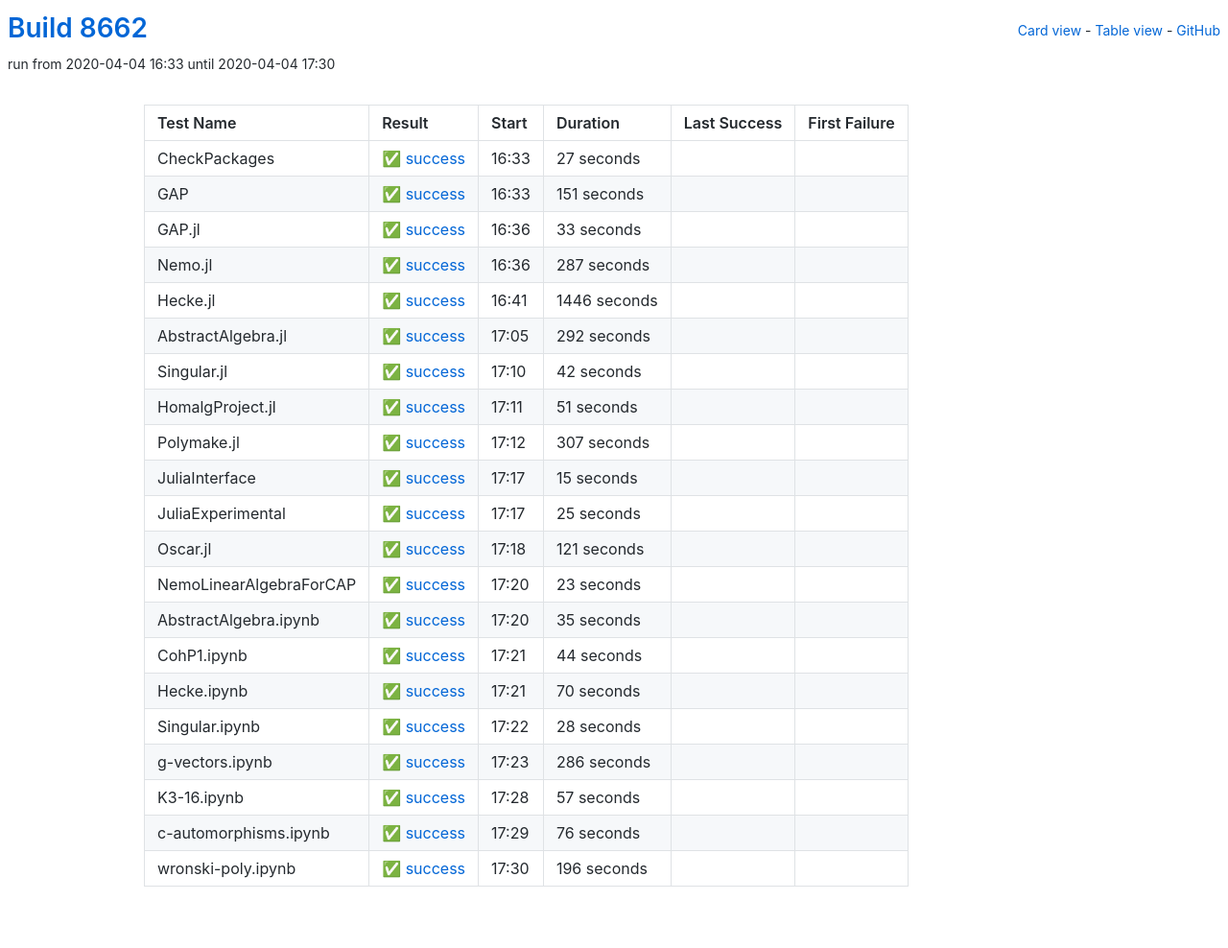
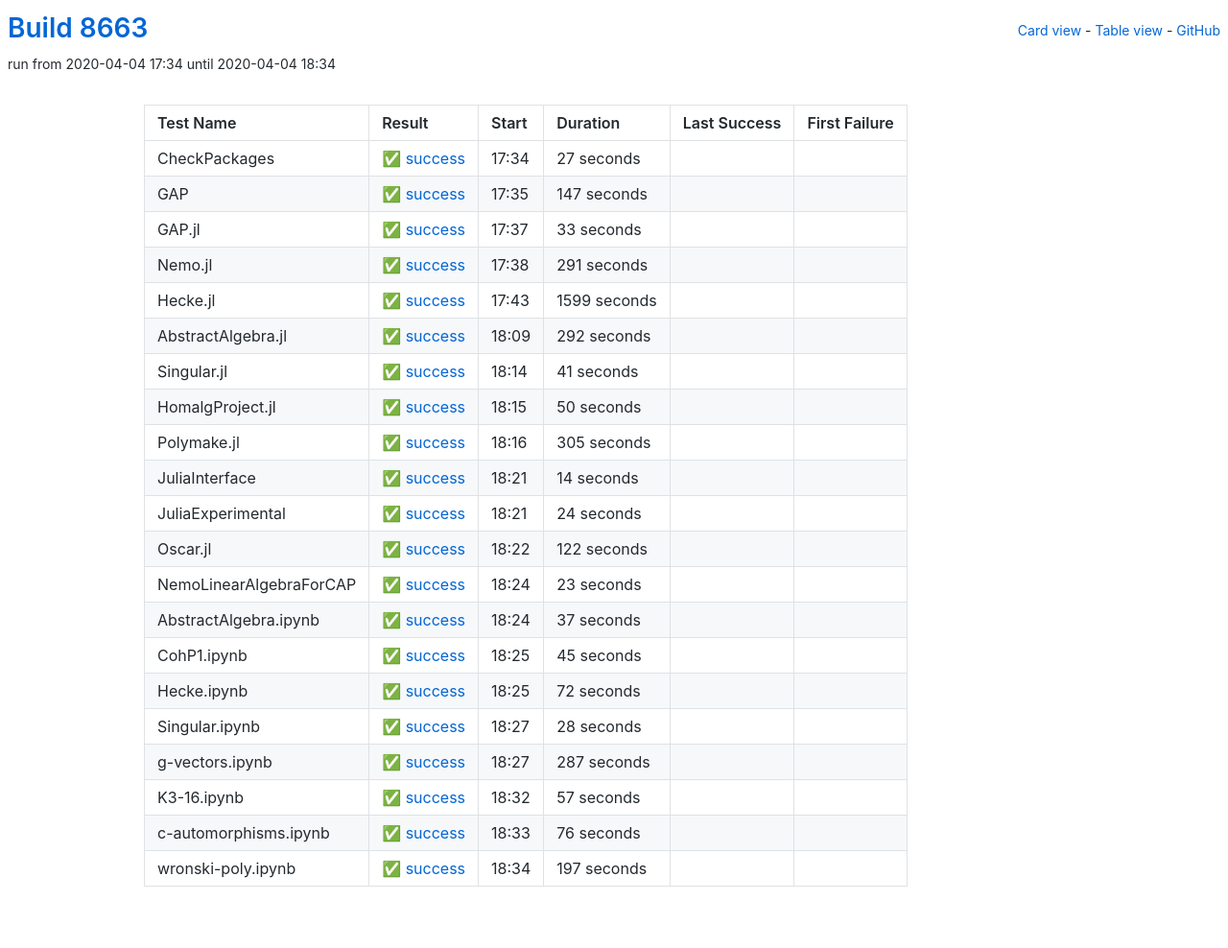
Before and after one commit to oscar-system/oscar-ci-status, a Jekyll site: the page built from table.html, in a window 1280 px wide. Shown: the whole page at 96% size. Built offline with Jekyll 4.4.1, drawn with Linux system fonts in a browser that asks for light colours.

Commit message:
Build 8663

```diff
--- a/_data/ci.yml
+++ b/_data/ci.yml
@@ -1,5 +1,5 @@
-build: 8662
-build_url: https://oscarci.mathematik.uni-kl.de/job/oscar/8662/
+build: 8663
+build_url: https://oscarci.mathematik.uni-kl.de/job/oscar/8663/
 job: oscar
 tests:
 - duration: 27
@@ -8,20 +8,20 @@
   first_failure_url: null
   last_success: false
   last_success_url: null
-  log: https://oscarci.mathematik.uni-kl.de/job/oscar/8662/artifact/logs/build-8662/CheckPackages.log
+  log: https://oscarci.mathematik.uni-kl.de/job/oscar/8663/artifact/logs/build-8663/CheckPackages.log
   name: CheckPackages
-  start: 2020-04-04 16:33
+  start: 2020-04-04 17:34
   status: success
   success: true
-- duration: 151
+- duration: 147
   exitcode: 0
   first_failure: false
   first_failure_url: null
   last_success: false
   last_success_url: null
-  log: https://oscarci.mathematik.uni-kl.de/job/oscar/8662/artifact/logs/build-8662/GAP.log
+  log: https://oscarci.mathematik.uni-kl.de/job/oscar/8663/artifact/logs/build-8663/GAP.log
   name: GAP
-  start: 2020-04-04 16:33
+  start: 2020-04-04 17:35
   status: success
   success: true
 - duration: 33
@@ -30,9 +30,163 @@
   first_failure_url: null
   last_success: false
   last_success_url: null
-  log: https://oscarci.mathematik.uni-kl.de/job/oscar/8662/artifact/logs/build-8662/GAP.jl.log
+  log: https://oscarci.mathematik.uni-kl.de/job/oscar/8663/artifact/logs/build-8663/GAP.jl.log
   name: GAP.jl
-  start: 2020-04-04 16:36
+  start: 2020-04-04 17:37
+  status: success
+  success: true
+- duration: 291
+  exitcode: 0
+  first_failure: false
+  first_failure_url: null
+  last_success: false
+  last_success_url: null
+  log: https://oscarci.mathematik.uni-kl.de/job/oscar/8663/artifact/logs/build-8663/Nemo.jl.log
+  name: Nemo.jl
+  start: 2020-04-04 17:38
+  status: success
+  success: true
+- duration: 1599
+  exitcode: 0
+  first_failure: false
+  first_failure_url: null
+  last_success: false
+  last_success_url: null
+  log: https://oscarci.mathematik.uni-kl.de/job/oscar/8663/artifact/logs/build-8663/Hecke.jl.log
+  name: Hecke.jl
+  start: 2020-04-04 17:43
+  status: success
+  success: true
+- duration: 292
+  exitcode: 0
+  first_failure: false
+  first_failure_url: null
+  last_success: false
+  last_success_url: null
+  log: https://oscarci.mathematik.uni-kl.de/job/oscar/8663/artifact/logs/build-8663/AbstractAlgebra.jl.log
+  name: AbstractAlgebra.jl
+  start: 2020-04-04 18:09
+  status: success
+  success: true
+- duration: 41
+  exitcode: 0
+  first_failure: false
+  first_failure_url: null
+  last_success: false
+  last_success_url: null
+  log: https://oscarci.mathematik.uni-kl.de/job/oscar/8663/artifact/logs/build-8663/Singular.jl.log
+  name: Singular.jl
+  start: 2020-04-04 18:14
+  status: success
+  success: true
+- duration: 50
+  exitcode: 0
+  first_failure: false
+  first_failure_url: null
+  last_success: false
+  last_success_url: null
+  log: https://oscarci.mathematik.uni-kl.de/job/oscar/8663/artifact/logs/build-8663/HomalgProject.jl.log
+  name: HomalgProject.jl
+  start: 2020-04-04 18:15
+  status: success
+  success: true
+- duration: 305
+  exitcode: 0
+  first_failure: false
+  first_failure_url: null
+  last_success: false
+  last_success_url: null
+  log: https://oscarci.mathematik.uni-kl.de/job/oscar/8663/artifact/logs/build-8663/Polymake.jl.log
+  name: Polymake.jl
+  start: 2020-04-04 18:16
+  status: success
+  success: true
+- duration: 14
+  exitcode: 0
+  first_failure: false
+  first_failure_url: null
+  last_success: false
+  last_success_url: null
+  log: https://oscarci.mathematik.uni-kl.de/job/oscar/8663/artifact/logs/build-8663/JuliaInterface.log
+  name: JuliaInterface
+  start: 2020-04-04 18:21
+  status: success
+  success: true
+- duration: 24
+  exitcode: 0
+  first_failure: false
+  first_failure_url: null
+  last_success: false
+  last_success_url: null
+  log: https://oscarci.mathematik.uni-kl.de/job/oscar/8663/artifact/logs/build-8663/JuliaExperimental.log
+  name: JuliaExperimental
+  start: 2020-04-04 18:21
+  status: success
+  success: true
+- duration: 122
+  exitcode: 0
+  first_failure: false
+  first_failure_url: null
+  last_success: false
+  last_success_url: null
+  log: https://oscarci.mathematik.uni-kl.de/job/oscar/8663/artifact/logs/build-8663/Oscar.jl.log
+  name: Oscar.jl
+  start: 2020-04-04 18:22
+  status: success
+  success: true
+- duration: 23
+  exitcode: 0
+  first_failure: false
+  first_failure_url: null
+  last_success: false
+  last_success_url: null
+  log: https://oscarci.mathematik.uni-kl.de/job/oscar/8663/artifact/logs/build-8663/NemoLinearAlgebraForCAP.log
+  name: NemoLinearAlgebraForCAP
+  start: 2020-04-04 18:24
+  status: success
+  success: true
+- duration: 37
+  exitcode: 0
+  first_failure: false
+  first_failure_url: null
+  last_success: false
+  last_success_url: null
+  log: https://oscarci.mathematik.uni-kl.de/job/oscar/8663/artifact/logs/build-8663/AbstractAlgebra.ipynb.log
+  name: AbstractAlgebra.ipynb
+  start: 2020-04-04 18:24
+  status: success
+  success: true
+- duration: 45
+  exitcode: 0
+  first_failure: false
+  first_failure_url: null
+  last_success: false
+  last_success_url: null
+  log: https://oscarci.mathematik.uni-kl.de/job/oscar/8663/artifact/logs/build-8663/CohP1.ipynb.log
+  name: CohP1.ipynb
+  start: 2020-04-04 18:25
+  status: success
+  success: true
+- duration: 72
+  exitcode: 0
+  first_failure: false
+  first_failure_url: null
+  last_success: false
+  last_success_url: null
+  log: https://oscarci.mathematik.uni-kl.de/job/oscar/8663/artifact/logs/build-8663/Hecke.ipynb.log
+  name: Hecke.ipynb
+  start: 2020-04-04 18:25
+  status: success
+  success: true
+- duration: 28
+  exitcode: 0
+  first_failure: false
+  first_failure_url: null
+  last_success: false
+  last_success_url: null
+  log: https://oscarci.mathematik.uni-kl.de/job/oscar/8663/artifact/logs/build-8663/Singular.ipynb.log
+  name: Singular.ipynb
+  start: 2020-04-04 18:27
   status: success
   success: true
 - duration: 287
@@ -41,163 +195,9 @@
   first_failure_url: null
   last_success: false
   last_success_url: null
-  log: https://oscarci.mathematik.uni-kl.de/job/oscar/8662/artifact/logs/build-8662/Nemo.jl.log
-  name: Nemo.jl
-  start: 2020-04-04 16:36
-  status: success
-  success: true
-- duration: 1446
-  exitcode: 0
-  first_failure: false
-  first_failure_url: null
-  last_success: false
-  last_success_url: null
-  log: https://oscarci.mathematik.uni-kl.de/job/oscar/8662/artifact/logs/build-8662/Hecke.jl.log
-  name: Hecke.jl
-  start: 2020-04-04 16:41
-  status: success
-  success: true
-- duration: 292
-  exitcode: 0
-  first_failure: false
-  first_failure_url: null
-  last_success: false
-  last_success_url: null
-  log: https://oscarci.mathematik.uni-kl.de/job/oscar/8662/artifact/logs/build-8662/AbstractAlgebra.jl.log
-  name: AbstractAlgebra.jl
-  start: 2020-04-04 17:05
-  status: success
-  success: true
-- duration: 42
-  exitcode: 0
-  first_failure: false
-  first_failure_url: null
-  last_success: false
-  last_success_url: null
-  log: https://oscarci.mathematik.uni-kl.de/job/oscar/8662/artifact/logs/build-8662/Singular.jl.log
-  name: Singular.jl
-  start: 2020-04-04 17:10
-  status: success
-  success: true
-- duration: 51
-  exitcode: 0
-  first_failure: false
-  first_failure_url: null
-  last_success: false
-  last_success_url: null
-  log: https://oscarci.mathematik.uni-kl.de/job/oscar/8662/artifact/logs/build-8662/HomalgProject.jl.log
-  name: HomalgProject.jl
-  start: 2020-04-04 17:11
-  status: success
-  success: true
-- duration: 307
-  exitcode: 0
-  first_failure: false
-  first_failure_url: null
-  last_success: false
-  last_success_url: null
-  log: https://oscarci.mathematik.uni-kl.de/job/oscar/8662/artifact/logs/build-8662/Polymake.jl.log
-  name: Polymake.jl
-  start: 2020-04-04 17:12
-  status: success
-  success: true
-- duration: 15
-  exitcode: 0
-  first_failure: false
-  first_failure_url: null
-  last_success: false
-  last_success_url: null
-  log: https://oscarci.mathematik.uni-kl.de/job/oscar/8662/artifact/logs/build-8662/JuliaInterface.log
-  name: JuliaInterface
-  start: 2020-04-04 17:17
-  status: success
-  success: true
-- duration: 25
-  exitcode: 0
-  first_failure: false
-  first_failure_url: null
-  last_success: false
-  last_success_url: null
-  log: https://oscarci.mathematik.uni-kl.de/job/oscar/8662/artifact/logs/build-8662/JuliaExperimental.log
-  name: JuliaExperimental
-  start: 2020-04-04 17:17
-  status: success
-  success: true
-- duration: 121
-  exitcode: 0
-  first_failure: false
-  first_failure_url: null
-  last_success: false
-  last_success_url: null
-  log: https://oscarci.mathematik.uni-kl.de/job/oscar/8662/artifact/logs/build-8662/Oscar.jl.log
-  name: Oscar.jl
-  start: 2020-04-04 17:18
-  status: success
-  success: true
-- duration: 23
-  exitcode: 0
-  first_failure: false
-  first_failure_url: null
-  last_success: false
-  last_success_url: null
-  log: https://oscarci.mathematik.uni-kl.de/job/oscar/8662/artifact/logs/build-8662/NemoLinearAlgebraForCAP.log
-  name: NemoLinearAlgebraForCAP
-  start: 2020-04-04 17:20
-  status: success
-  success: true
-- duration: 35
-  exitcode: 0
-  first_failure: false
-  first_failure_url: null
-  last_success: false
-  last_success_url: null
-  log: https://oscarci.mathematik.uni-kl.de/job/oscar/8662/artifact/logs/build-8662/AbstractAlgebra.ipynb.log
-  name: AbstractAlgebra.ipynb
-  start: 2020-04-04 17:20
-  status: success
-  success: true
-- duration: 44
-  exitcode: 0
-  first_failure: false
-  first_failure_url: null
-  last_success: false
-  last_success_url: null
-  log: https://oscarci.mathematik.uni-kl.de/job/oscar/8662/artifact/logs/build-8662/CohP1.ipynb.log
-  name: CohP1.ipynb
-  start: 2020-04-04 17:21
-  status: success
-  success: true
-- duration: 70
-  exitcode: 0
-  first_failure: false
-  first_failure_url: null
-  last_success: false
-  last_success_url: null
-  log: https://oscarci.mathematik.uni-kl.de/job/oscar/8662/artifact/logs/build-8662/Hecke.ipynb.log
-  name: Hecke.ipynb
-  start: 2020-04-04 17:21
-  status: success
-  success: true
-- duration: 28
-  exitcode: 0
-  first_failure: false
-  first_failure_url: null
-  last_success: false
-  last_success_url: null
-  log: https://oscarci.mathematik.uni-kl.de/job/oscar/8662/artifact/logs/build-8662/Singular.ipynb.log
-  name: Singular.ipynb
-  start: 2020-04-04 17:22
-  status: success
-  success: true
-- duration: 286
-  exitcode: 0
-  first_failure: false
-  first_failure_url: null
-  last_success: false
-  last_success_url: null
-  log: https://oscarci.mathematik.uni-kl.de/job/oscar/8662/artifact/logs/build-8662/g-vectors.ipynb.log
+  log: https://oscarci.mathematik.uni-kl.de/job/oscar/8663/artifact/logs/build-8663/g-vectors.ipynb.log
   name: g-vectors.ipynb
-  start: 2020-04-04 17:23
+  start: 2020-04-04 18:27
   status: success
   success: true
 - duration: 57
@@ -206,9 +206,9 @@
   first_failure_url: null
   last_success: false
   last_success_url: null
-  log: https://oscarci.mathematik.uni-kl.de/job/oscar/8662/artifact/logs/build-8662/K3-16.ipynb.log
+  log: https://oscarci.mathematik.uni-kl.de/job/oscar/8663/artifact/logs/build-8663/K3-16.ipynb.log
   name: K3-16.ipynb
-  start: 2020-04-04 17:28
+  start: 2020-04-04 18:32
   status: success
   success: true
 - duration: 76
@@ -217,19 +217,19 @@
   first_failure_url: null
   last_success: false
   last_success_url: null
-  log: https://oscarci.mathematik.uni-kl.de/job/oscar/8662/artifact/logs/build-8662/c-automorphisms.ipynb.log
+  log: https://oscarci.mathematik.uni-kl.de/job/oscar/8663/artifact/logs/build-8663/c-automorphisms.ipynb.log
   name: c-automorphisms.ipynb
-  start: 2020-04-04 17:29
+  start: 2020-04-04 18:33
   status: success
   success: true
-- duration: 196
+- duration: 197
   exitcode: 0
   first_failure: false
   first_failure_url: null
   last_success: false
   last_success_url: null
-  log: https://oscarci.mathematik.uni-kl.de/job/oscar/8662/artifact/logs/build-8662/wronski-poly.ipynb.log
+  log: https://oscarci.mathematik.uni-kl.de/job/oscar/8663/artifact/logs/build-8663/wronski-poly.ipynb.log
   name: wronski-poly.ipynb
-  start: 2020-04-04 17:30
+  start: 2020-04-04 18:34
   status: success
   success: true
```
Also changed, not shown: README.md.
